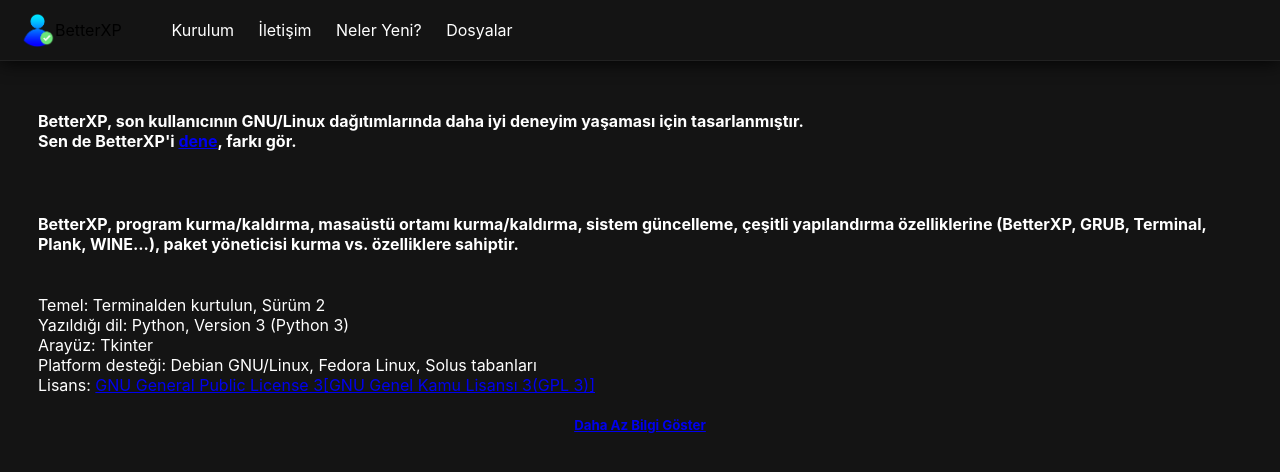
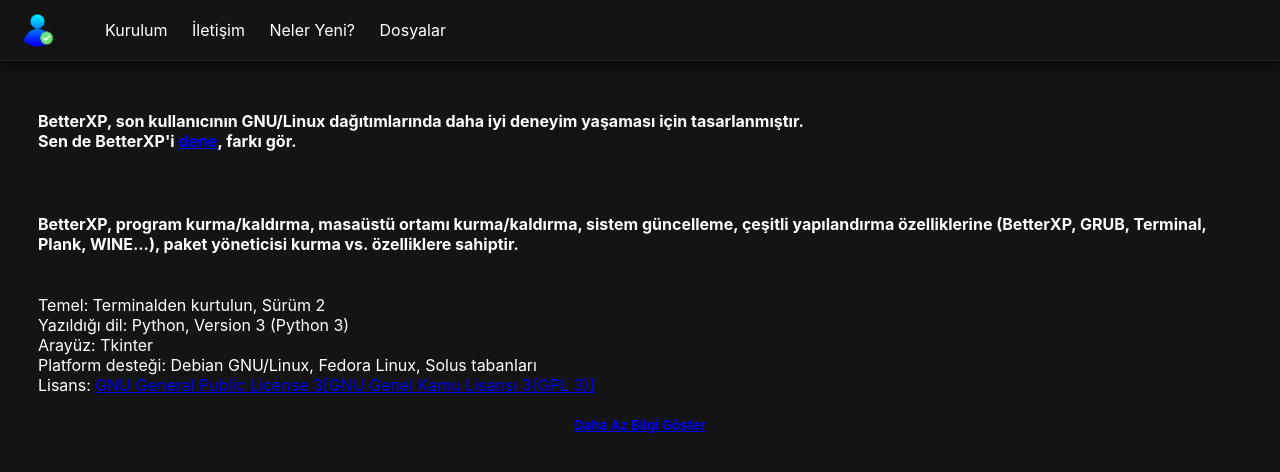
Before and after one commit to Arnolxu/BetterXP-web-site, a plain HTML site: page indextwo.html in a window 1280 px wide. Drawn offline with Linux system fonts and the light colour scheme.

Commit message:
Update indextwo.html

```diff
--- a/indextwo.html
+++ b/indextwo.html
@@ -14,7 +14,7 @@
 <body>
     <header>
         <img src="icon.png"
-        <h3>BetterXP</h3>
+        <h3></h3>
         <nav>
             <ul>
                 <li><a href="/kurulum.html">Kurulum</a></li>
```
